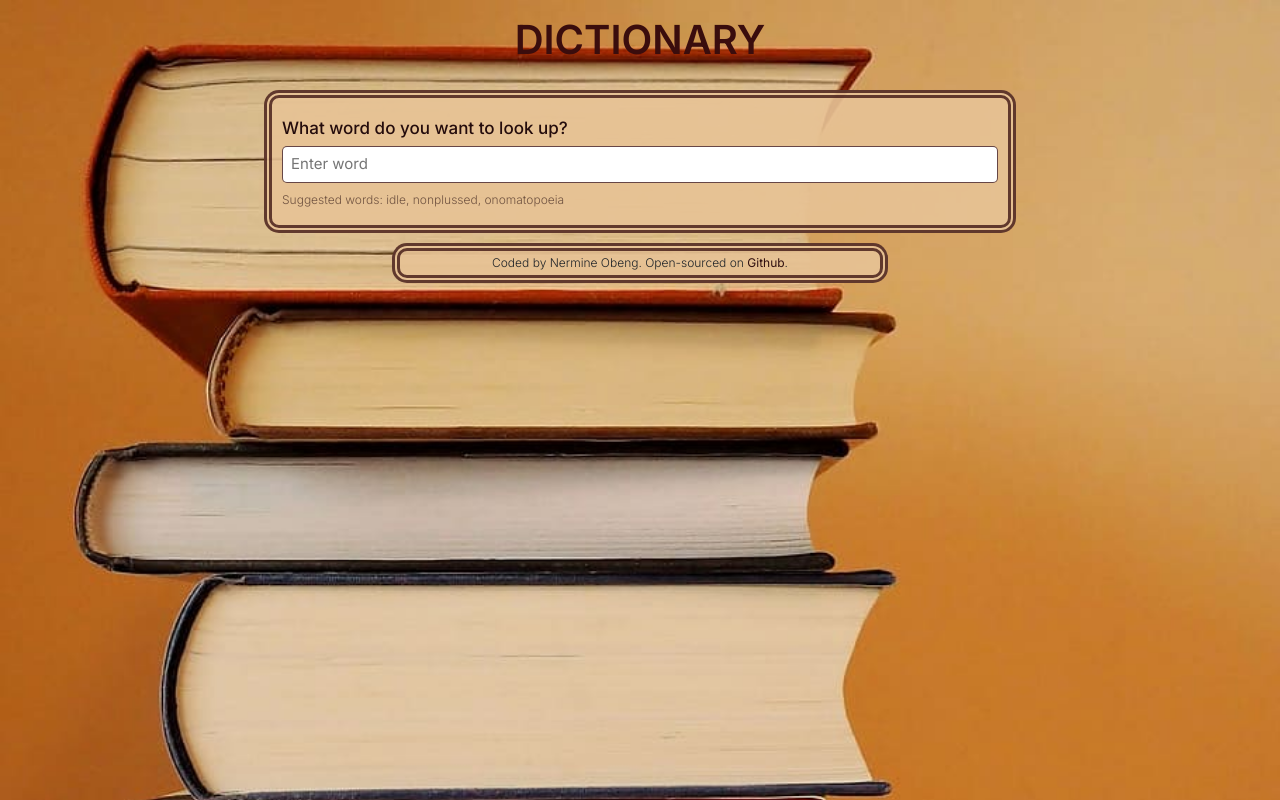
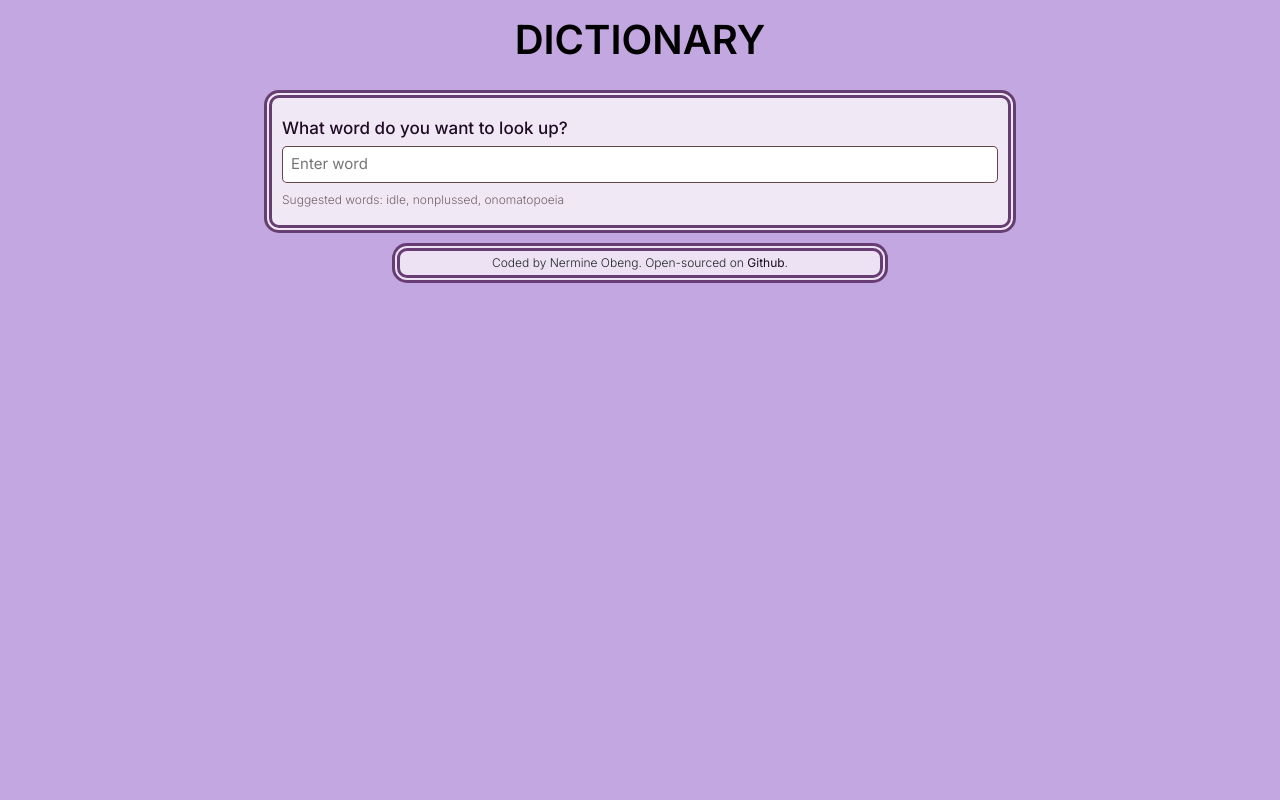
Before and after one commit to Nemobeng/dictionary-project, a React (Create React App) app: page / in a window 1280 px wide. Built offline with nearby package versions, Linux system fonts and the light colour scheme; no server answers.

Commit message:
Updated the CSS - new styling

```diff
--- a/src/Dictionary.css
+++ b/src/Dictionary.css
@@ -1,7 +1,7 @@
 body {
   font-family: "Inter", sans-serif;
   font-weight: 300;
-  background: url(books.jpg);
+  background: #c2a7e0;
   background-size: 100%;
 }
 
@@ -14,7 +14,7 @@ header {
   font-size: 40px;
   text-align: center;
   font-weight: 600;
-  color: #3a0d0d;
+  color: #000000;
   margin-top: -10px;
 }
 
@@ -42,16 +42,16 @@ h2 {
 footer {
   font-size: 12px;
   text-align: center;
-  border: 8px double rgba(56, 15, 15, 0.767);
+  border: 8px double rgba(73, 24, 85, 0.815);
   border-radius: 15px;
-  background-color: #e7c395e7;
+  background-color: #f1e8f6e7;
   margin: -10px 140px 5px;
   padding: 3px;
 }
 
 footer a {
   text-decoration: none;
-  color: rgb(49, 16, 16);
+  color: rgb(31, 12, 36);
 }
 
 footer a:hover {
--- a/src/Phonetic.css
+++ b/src/Phonetic.css
@@ -6,8 +6,8 @@
 
 .Phonetic a {
   text-decoration: none;
-  color: rgb(36, 12, 12);
-  border: 2px solid rgba(56, 15, 15, 0.767);
+  color: rgb(31, 12, 36);
+  border: 2px solid rgba(73, 24, 85, 0.815);
   border-radius: 15px;
   padding: 9px 12px;
   font-size: 12px;
@@ -16,8 +16,8 @@
 }
 
 .Phonetic a:hover {
-  background-color: rgba(56, 15, 15, 0.767);
-  color: #e7c395e7;
+  background-color: rgba(111, 38, 207, 0.335);
+  color: #ffffffe7;
 }
 
 .Phonetic .text {
--- a/src/Results.css
+++ b/src/Results.css
@@ -1,9 +1,9 @@
 section {
-  background-color: #e7c395e7;
-  color: rgb(36, 12, 12);
+  background-color: #f1e8f6;
+  color: rgb(31, 12, 36);
   margin-bottom: 20px;
   padding: 20px 10px;
-  border: 8px double rgba(56, 15, 15, 0.767);
+  border: 8px double rgba(73, 24, 85, 0.815);
   border-radius: 15px;
   font-size: 14px;
 }
```
